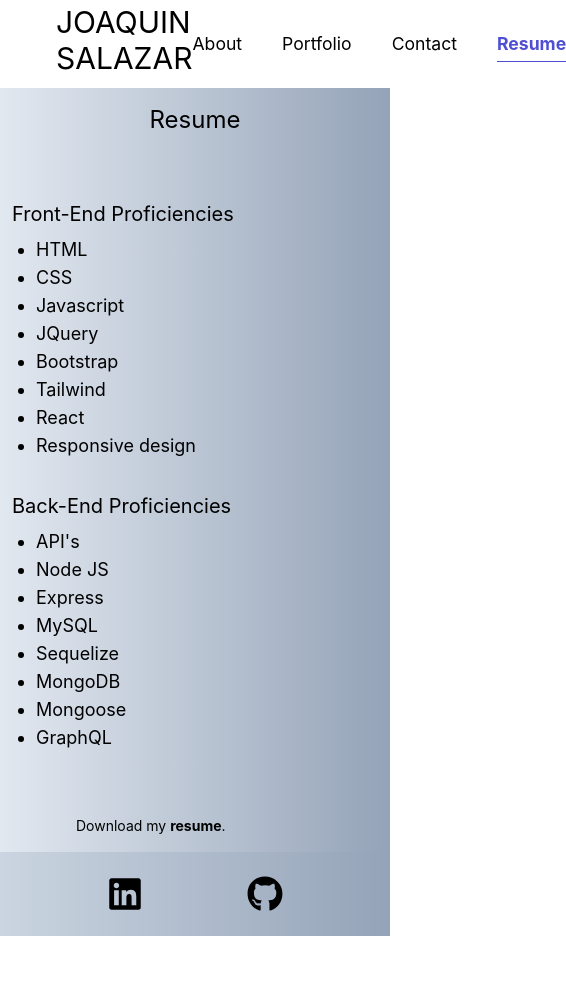
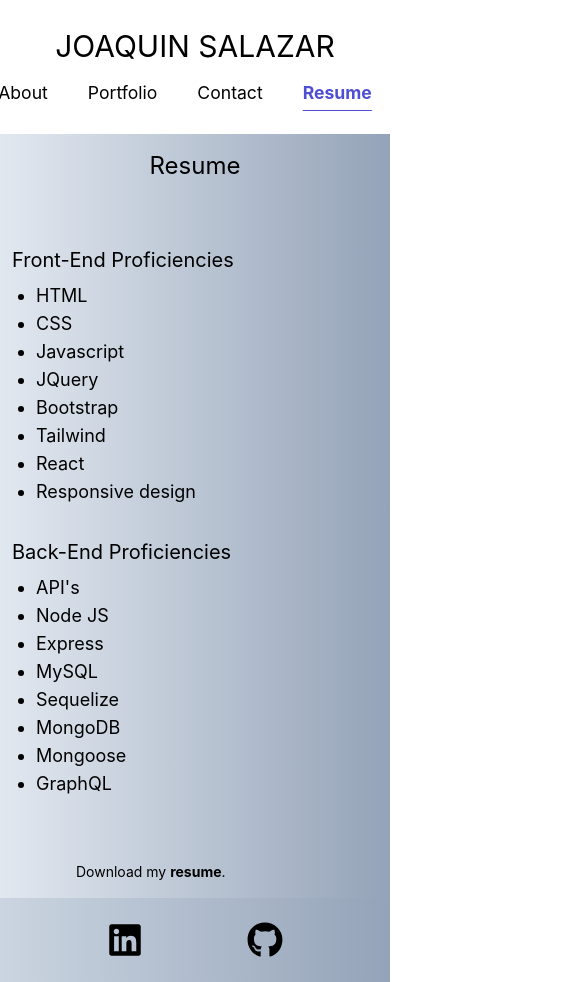
Before and after one commit to joaqsala/Portfolio-React, a React (Create React App) app: page /Portfolio-React/resume in a window 390 px wide. Shown: the whole page, 566 px wide, since content can reach past the window. Before the commit the page ends 936 px from the top, so only its background shows below. Built offline with nearby package versions, Linux system fonts and the light colour scheme.

Commit message:
header is now responsive

```diff
--- a/src/components/Header.js
+++ b/src/components/Header.js
@@ -4,12 +4,12 @@ import Navigation from '../components/Navigation';
 function Header() {
 
   return (
-    <nav className="header h-12 m-5 flex items-center">
-      <div className="container mx-auto flex flex-col sm:flex-row justify-between items-center">
-        <div className="logo text-3xl ml-5 mb-2 sm:mb-0">
+    <nav className="header sm:h-18 md:h-12 m-3 flex flex-col md:flex-row items-center justify-between">
+      {/* <div className="container mx-auto flex flex-col sm:flex-row justify-between items-center"> */}
+        <div className="logo-container text-3xl md:ml-5 sm:items-center">
           JOAQUIN SALAZAR
         </div>
-      </div>
+      {/* </div> */}
       <Navigation />
     </nav>
   );
--- a/src/components/Navigation.js
+++ b/src/components/Navigation.js
@@ -3,7 +3,7 @@ import { NavLink } from 'react-router-dom';
 
 function Navigation() {
   return (
-      <ul className="flex space-x-10 mr-5">
+      <ul className="flex space-x-10 mr-5 pt-4 ">
         <li>
           <NavLink to="/" className="nav-link">
             About
```
Also changed, not shown: src/pages/layout.js (+0 -7 lines), 7 other files (tests, documents, lock files or other folders).
